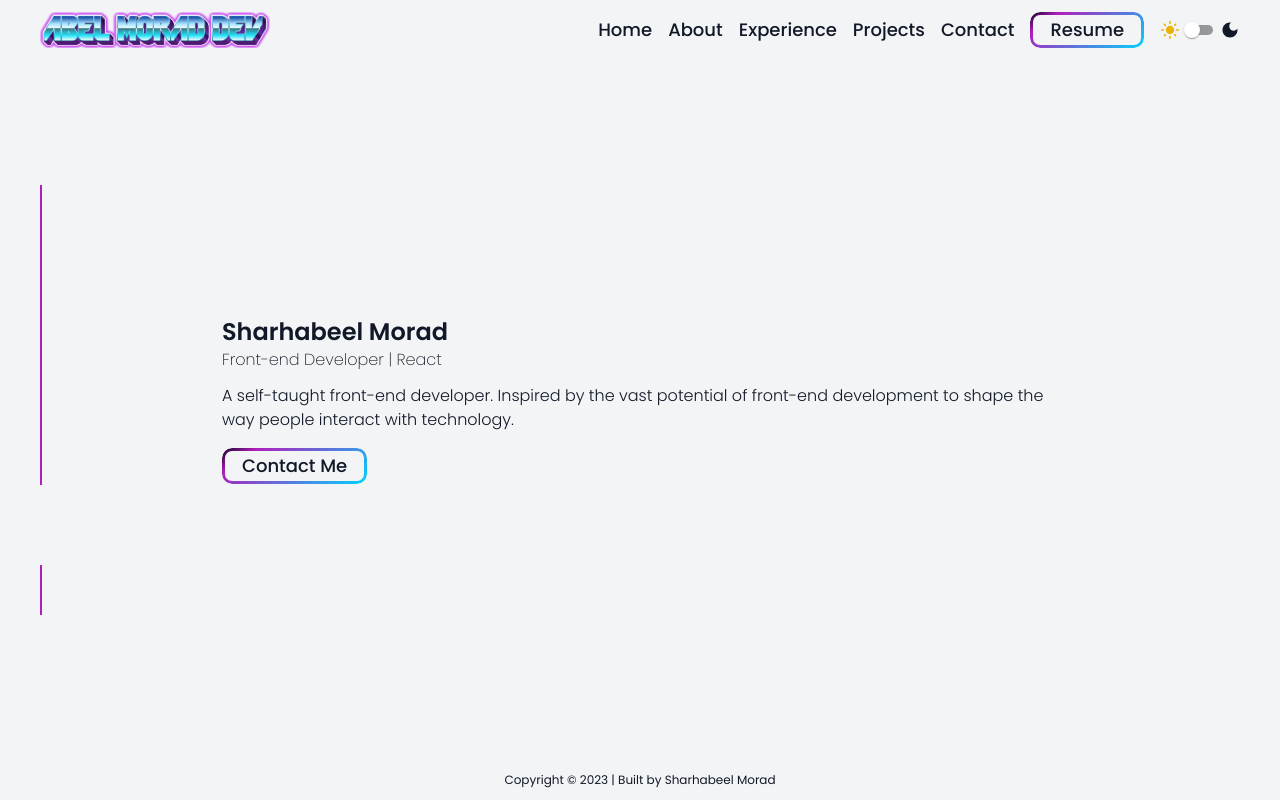
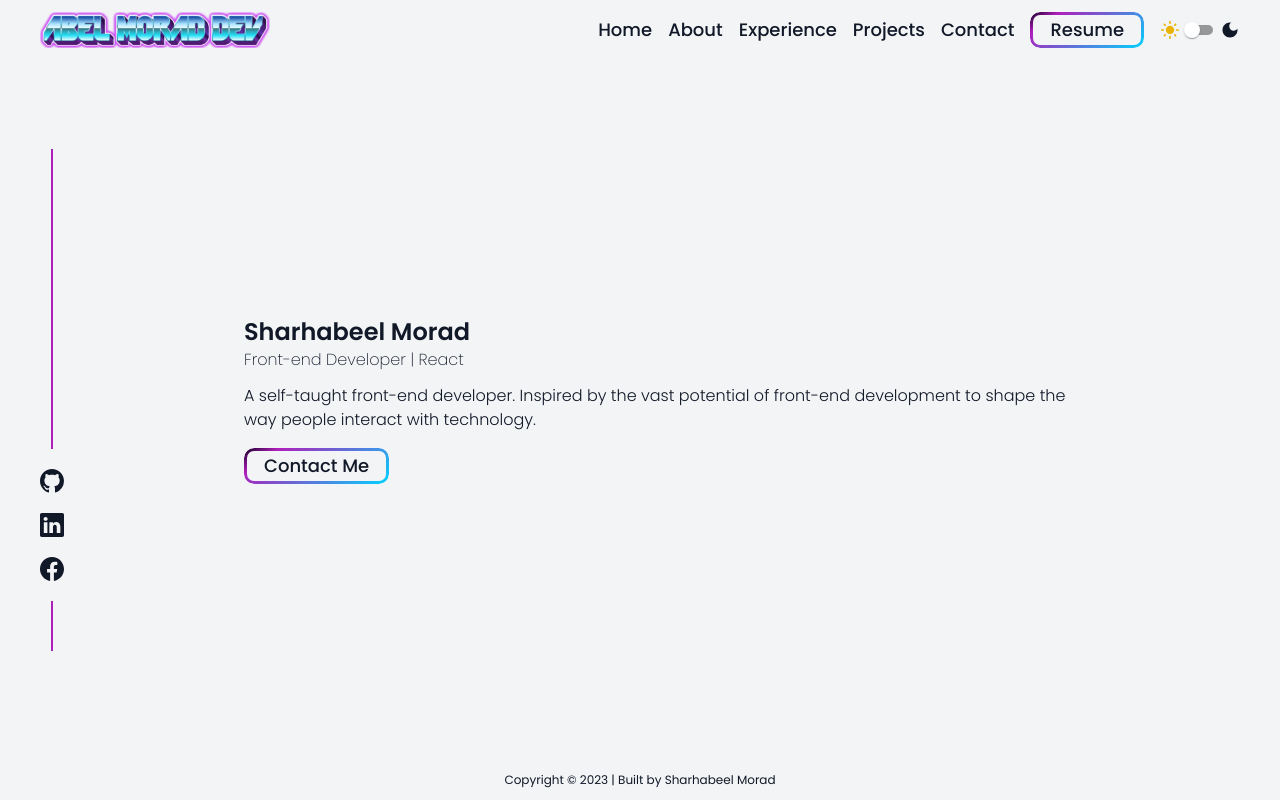
Before and after one commit to abelmorad/abel-morad, a React (Vite) app: page / in a window 1280 px wide. Built offline with nearby package versions, Linux system fonts and the light colour scheme.

Commit message:
Feat: replaced ionicicons with reacticons

```diff
--- a/src/components/Aside.tsx
+++ b/src/components/Aside.tsx
@@ -1,10 +1,12 @@
+import { Link } from "react-router-dom"
+import {BsFacebook, BsGithub, BsLinkedin} from "react-icons/bs"
 
 function Aside() {
   return (
     <aside className="flex flex-col items-start gap-5 aside">
-          <ion-icon size="large" name="logo-linkedin"></ion-icon>
-          <ion-icon size="large" name="logo-facebook"></ion-icon>
-          <ion-icon size="large" name="logo-github"></ion-icon>
+      <Link to="/" className="text-2xl"><BsGithub /></Link>
+      <Link to="/" className="text-2xl"><BsLinkedin /></Link>
+      <Link to="/" className="text-2xl"><BsFacebook /></Link>
     </aside>
   )
 }
```
